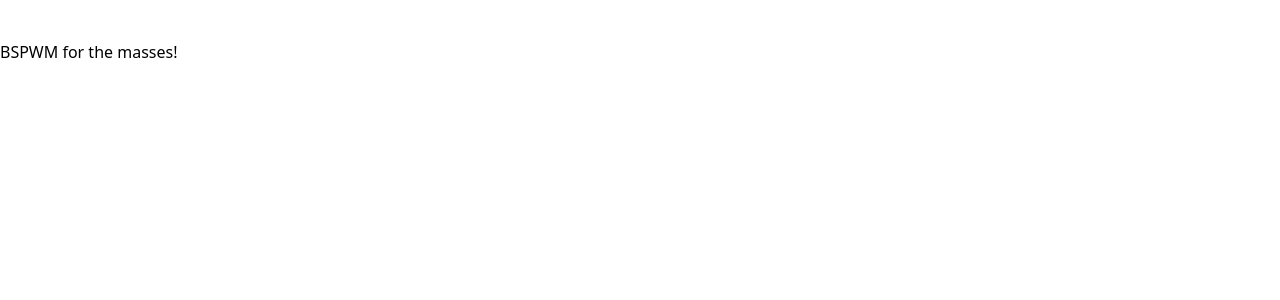
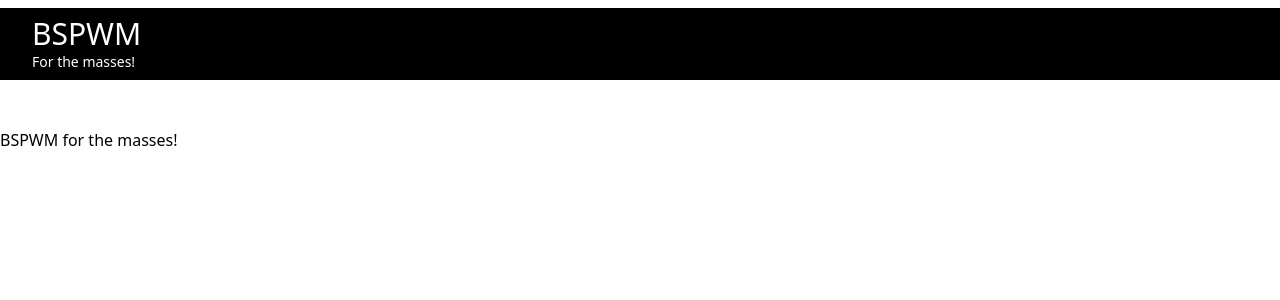
Before and after one commit to zidbon-z/BSPWM_website, a React (Vite) app in the folder frontEnd/: page / in a window 1280 px wide. Shown: the top 300 px of the page. Built offline with nearby package versions, Linux system fonts and the light colour scheme.

Commit message:
Beginning of a Navbar

```diff
--- a/frontEnd/src/App.tsx
+++ b/frontEnd/src/App.tsx
@@ -1,8 +1,13 @@
+import NavBar from "./components/NavBar";
+
 function App() {
   return (
-    <main className="py-10">
-      <h1>BSPWM for the masses!</h1>
-    </main>
+    <>
+      <NavBar />
+      <main className="py-10">
+        <h1>BSPWM for the masses!</h1>
+      </main>
+    </>
   );
 }
 
--- /dev/null
+++ b/frontEnd/src/components/NavBar.tsx
@@ -0,0 +1,12 @@
+const NavBar = () => {
+  return (
+    <>
+      <div className="mx-auto py-2 my-2 px-2 sm:px-6 lg:px-8 bg-black">
+        <div className="text-3xl text-white">BSPWM</div>
+        <div className="text-sm text-white">For the masses!</div>
+      </div>
+    </>
+  );
+};
+
+export default NavBar;
```
Also changed, not shown: 1 other file (tests, documents, lock files or other folders).
